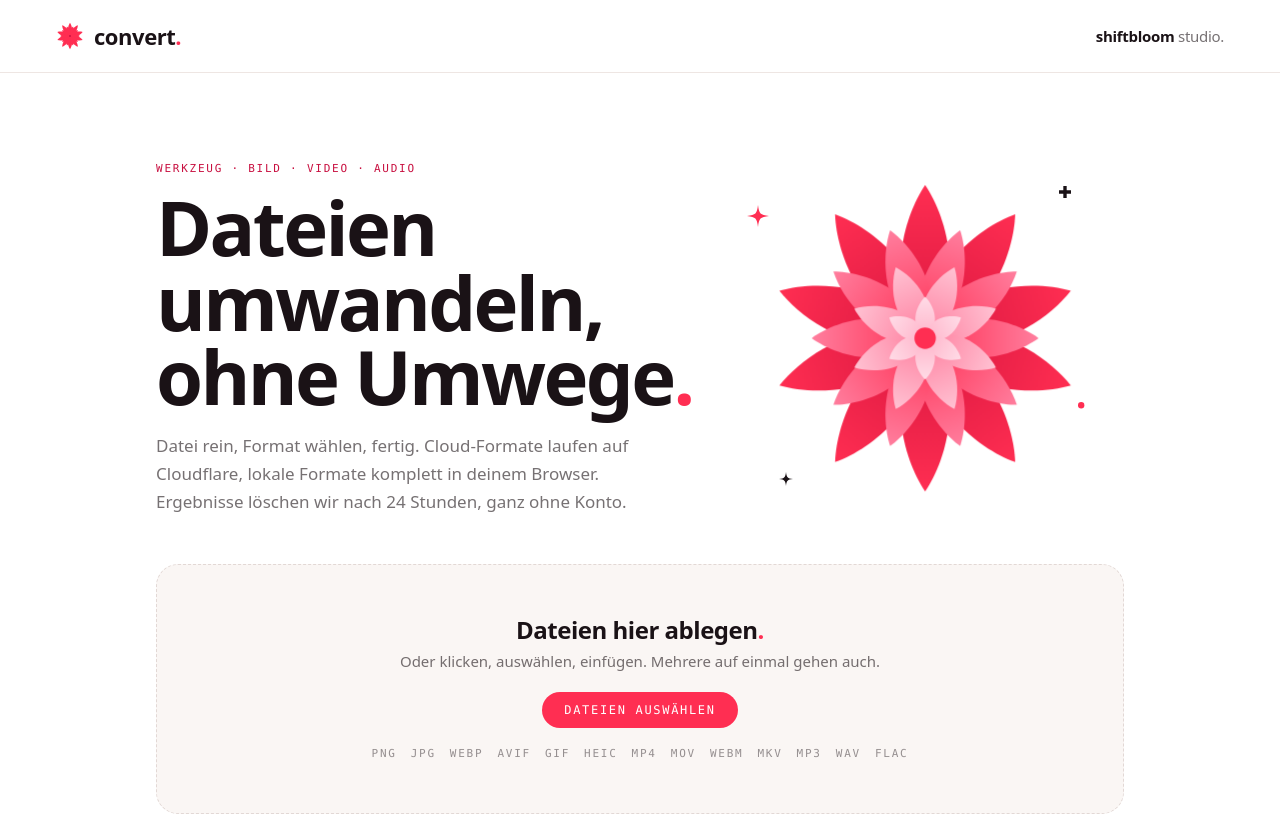
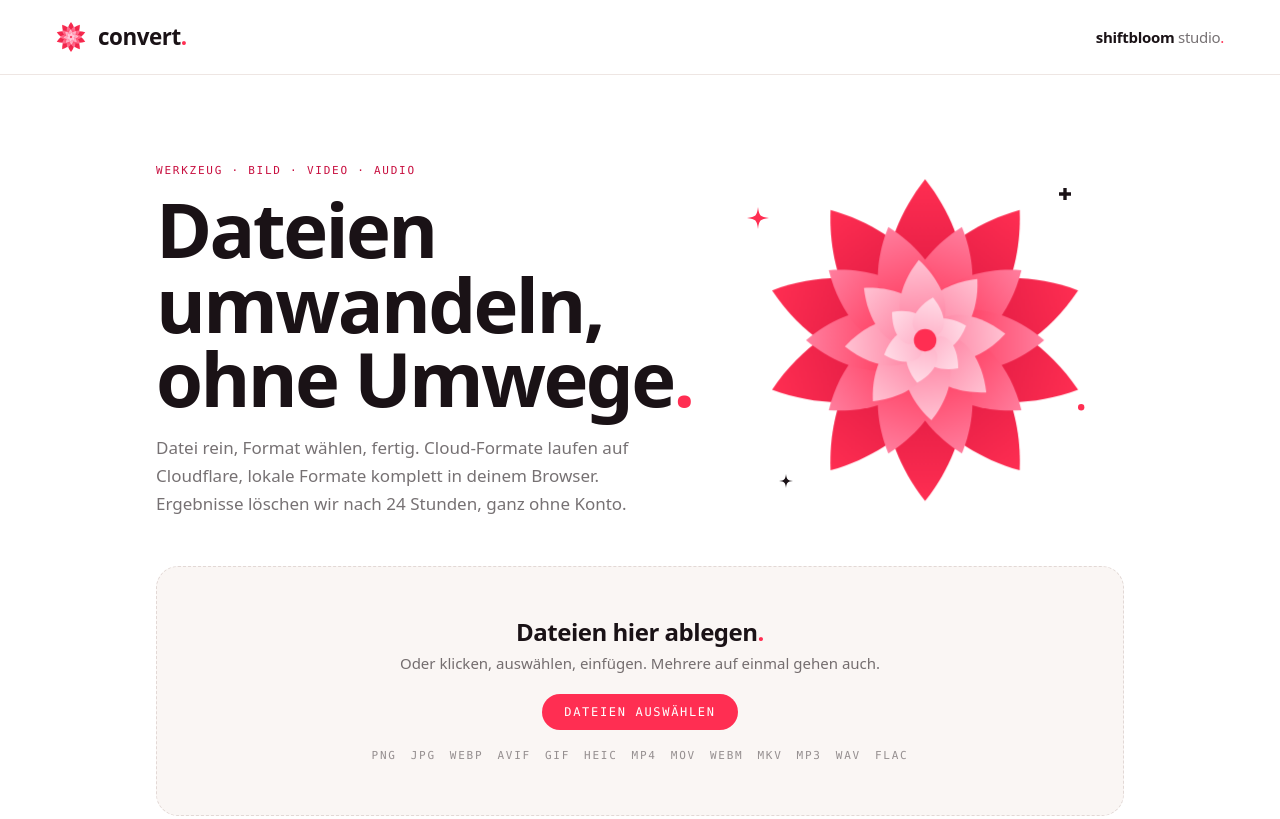
Before and after one commit to shiftbloom-studio/convert, a website: page src/ui.html in a window 1280 px wide. Shown: the top 819 px of the page. Drawn offline with Linux system fonts and the light colour scheme; a web font is replaced by a local one.

Commit message:
Use the exact shiftbloom.studio bloom and wordmark (#8)
Draws the mark with the same geometry as shiftbloom.studio (four interleaved petal rings plus seed, viewBox 0 0 200 200), shows it at 30px in the header next to the wordmark, and uses the solid bloom as favicon.

```diff
--- a/src/ui.html
+++ b/src/ui.html
@@ -30,12 +30,12 @@ a:hover{text-decoration:underline;text-underline-offset:3px}
 .num{font-family:var(--mono);font-variant-numeric:tabular-nums}
 
 .top{display:flex;justify-content:space-between;align-items:center;padding:22px clamp(20px,5vw,56px);border-bottom:1px solid var(--line)}
-.brand{display:flex;align-items:center;gap:10px;color:var(--ink);text-decoration:none!important}
-.brand .mark{width:28px;height:28px}
-.brand b{font:600 22px/1 var(--display);letter-spacing:-.02em}
+.brand{display:flex;align-items:center;gap:12px;color:var(--ink);text-decoration:none!important}
+.brand .mark{width:30px;height:30px}.brand .mark svg{display:block;width:100%;height:100%}
+.brand b{font:600 22.4px/1 var(--display);letter-spacing:-.02em}
 .seed{color:var(--bloom)}
 .studio{font:600 15px/1 var(--display);letter-spacing:-.02em;color:var(--ink);text-decoration:none!important}
-.studio span{font-weight:400;color:var(--ink60)}
+.studio span{font-weight:400;color:var(--ink60)}.studio .seed{color:var(--bloom)}
 
 main{max-width:1080px;margin:0 auto;padding:0 clamp(20px,5vw,56px)}
 .hero{position:relative;display:grid;grid-template-columns:1.15fr .85fr;align-items:center;gap:32px;padding:clamp(40px,7vw,88px) 0 clamp(28px,4vw,48px)}
@@ -45,7 +45,7 @@ main{max-width:1080px;margin:0 auto;padding:0 clamp(20px,5vw,56px)}
 .flower{position:relative;justify-self:center;width:min(360px,80%);aspect-ratio:1}
 .flower svg{width:100%;height:100%;display:block;overflow:visible}
 .flower .wrap{width:100%;height:100%;transform-origin:50% 50%;animation:unfurl .6s var(--ease) both,breathe 6s ease-in-out .6s infinite}
-.flower .ring{transform-origin:0 0;transform-box:view-box}
+.flower .ring{transform-origin:100px 100px;transform-box:view-box}
 body.busy .flower .r0{animation:spin 60s linear infinite}
 body.busy .flower .r1{animation:spin 48s linear infinite reverse}
 body.busy .flower .r2{animation:spin 36s linear infinite}
@@ -223,31 +223,32 @@ const MB = 1024 * 1024;
 const fmtSize = (b) => b >= MB ? (b / MB).toFixed(1) + " MB" : Math.max(1, Math.round(b / 1024)) + " KB";
 const ext = (n) => (n.split(".").pop() || "").toLowerCase();
 
-// ---- The Bloom, drawn from the brand spec (rings 3 + seed, petals 10·10·8·6).
+// ---- The Bloom: the exact mark from shiftbloom.studio (four petal rings + seed, 10·10·8·6).
+// Gradient from 32px up, solid Bloom Red below. Rings are grouped (.ring.r0 … .r3) for motion.
 function bloom(id, solid) {
   const rings = [
-    { r: 100, n: 10, w: 0.27, a: "#D8163F", b: "#FF2E52", rot: 0 },
-    { r: 74, n: 10, w: 0.29, a: "#FF2E52", b: "#FF7E9E", rot: 18 },
-    { r: 50, n: 8, w: 0.33, a: "#FF7E9E", b: "#FFC2D3", rot: 22.5 },
-    { r: 27, n: 6, w: 0.4, a: "#FFB4CA", b: "#FFDCE7", rot: 0 },
+    { r: 100, n: 10, w: 32, l: 90, a: "#D8163F", b: "#FF2E52", rot: 0 },
+    { r: 74, n: 10, w: 25.16, l: 66.6, a: "#FF2E52", b: "#FF7E9E", rot: 18 },
+    { r: 50, n: 8, w: 19, l: 45, a: "#FF7E9E", b: "#FFC2D3", rot: 40.5 },
+    { r: 27, n: 6, w: 12.96, l: 24.3, a: "#FFB4CA", b: "#FFDCE7", rot: 70.5 },
   ];
-  const petal = (r, w) => { const a = (w * r).toFixed(1), b = (w * r * 0.55).toFixed(1), y1 = (-r * 0.32).toFixed(1), y2 = (-r * 0.78).toFixed(1); return `M0 0C${a} ${y1} ${b} ${y2} 0 ${-r}C${-b} ${y2} ${-a} ${y1} 0 0Z`; };
+  const f = (v) => +v.toFixed(2);
   let defs = "", body = "";
   rings.forEach((g, i) => {
-    if (solid && i > 1) return;
-    const fill = solid ? "#FF2E52" : `url(#${id}g${i})`;
-    if (!solid) defs += `<linearGradient id="${id}g${i}" x1="0" y1="1" x2="0" y2="0"><stop offset="0" stop-color="${g.a}"/><stop offset="1" stop-color="${g.b}"/></linearGradient>`;
+    const c = f(0.55 * g.l), d = `M 0,0 C ${g.w},0 ${g.w},${-c} 0,${-g.l} C ${-g.w},${-c} ${-g.w},0 0,0 Z`;
+    const fill = solid ? "#FF2E52" : `url(#${id}-${g.r})`;
+    if (!solid) defs += `<linearGradient id="${id}-${g.r}" gradientUnits="userSpaceOnUse" x1="0" y1="0" x2="0" y2="${-g.l}"><stop offset="0%" stop-color="${g.a}"/><stop offset="100%" stop-color="${g.b}"/></linearGradient>`;
     let ps = "";
-    for (let k = 0; k < g.n; k++) ps += `<path d="${petal(g.r, g.w)}" transform="rotate(${(g.rot + (360 / g.n) * k).toFixed(1)})" fill="${fill}"/>`;
+    for (let k = 0; k < g.n; k++) ps += `<path d="${d}" fill="${fill}" transform="translate(100 100) rotate(${f(g.rot + (360 / g.n) * k)}) translate(0 ${-f(g.r - g.l)})"/>`;
     body += `<g class="ring r${i}">${ps}</g>`;
   });
-  body += `<circle r="7" fill="${solid ? "#C81040" : "#FF2E52"}"/>`;
-  return `<svg viewBox="-105 -105 210 210" xmlns="http://www.w3.org/2000/svg" aria-hidden="true"><defs>${defs}</defs>${body}</svg>`;
+  body += `<circle cx="100" cy="100" r="7" fill="#FF2E52"/>`;
+  return `<svg viewBox="0 0 200 200" xmlns="http://www.w3.org/2000/svg" aria-hidden="true">${defs ? `<defs>${defs}</defs>` : ""}${body}</svg>`;
 }
 const SPARK = (s, c) => `<svg width="${s}" height="${s}" viewBox="-10 -10 20 20"><path d="M0-10C1-2 2-1 10 0 2 1 1 2 0 10-1 2-2 1-10 0-2-1-1-2 0-10Z" fill="${c}"/></svg>`;
 const CROSS = (s, c) => `<svg width="${s}" height="${s}" viewBox="-5 -5 10 10"><path d="M-1.4-5h2.8v3.6H5v2.8H1.4V5h-2.8V1.4H-5v-2.8h3.6z" fill="${c}"/></svg>`;
 const DOT = (s, c) => `<svg width="${s}" height="${s}" viewBox="-5 -5 10 10"><circle r="5" fill="${c}"/></svg>`;
-$("#mark").innerHTML = bloom("m", true);
+$("#mark").innerHTML = bloom("m", false);
 $("#flower").innerHTML = `<div class="wrap">${bloom("h", false)}</div>`;
 // Sprinkles in the margins of the hero: four of the allowed seven.
 [["-6%", "8%", SPARK(22, "#FF2E52")], ["92%", "2%", CROSS(12, "#1A1216")], ["98%", "70%", DOT(7, "#FF2E52")], ["4%", "92%", SPARK(14, "#1A1216")]]
```
Also changed, not shown: src/bloom.js (added, +39 -0 lines), src/index.js (+4 -9 lines).
